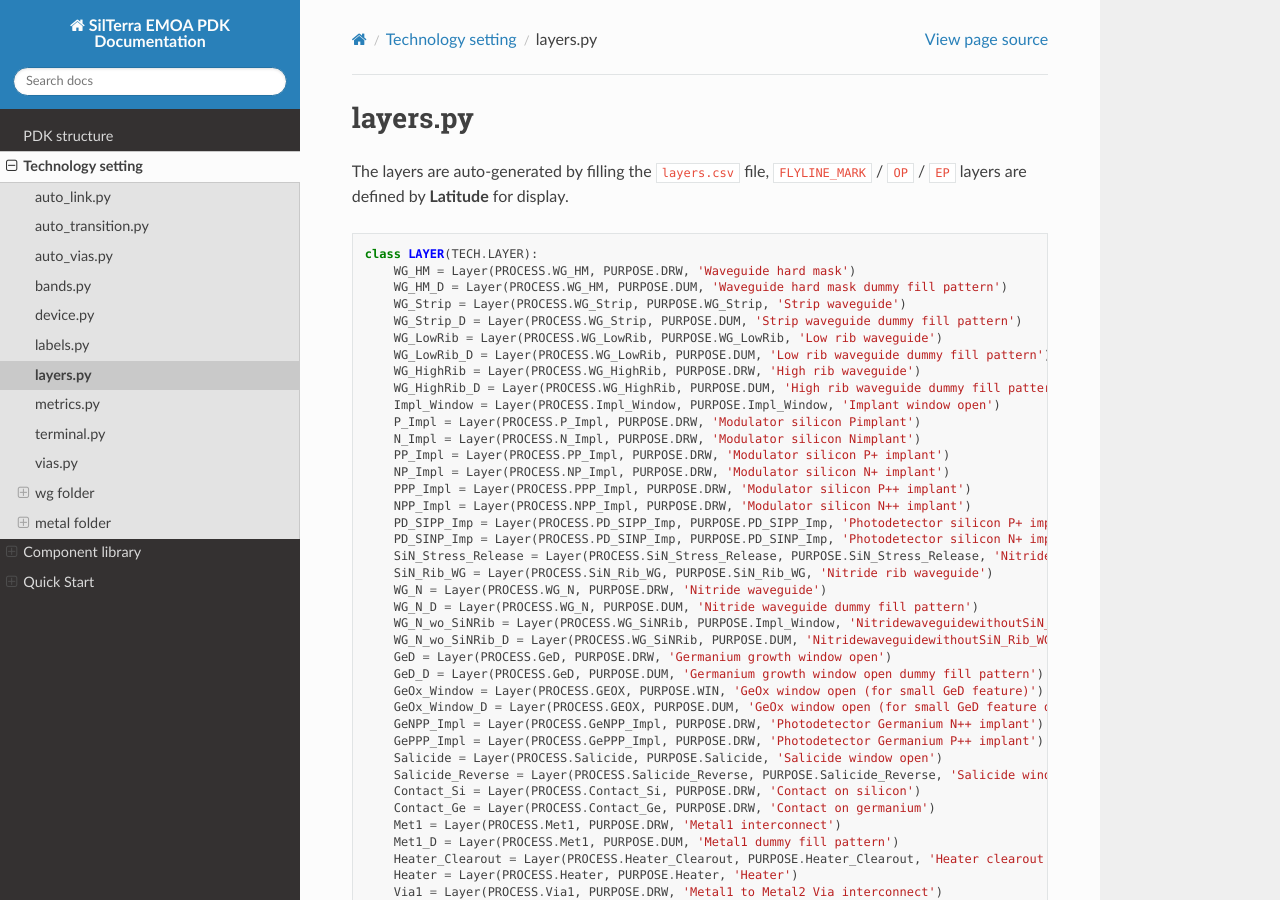
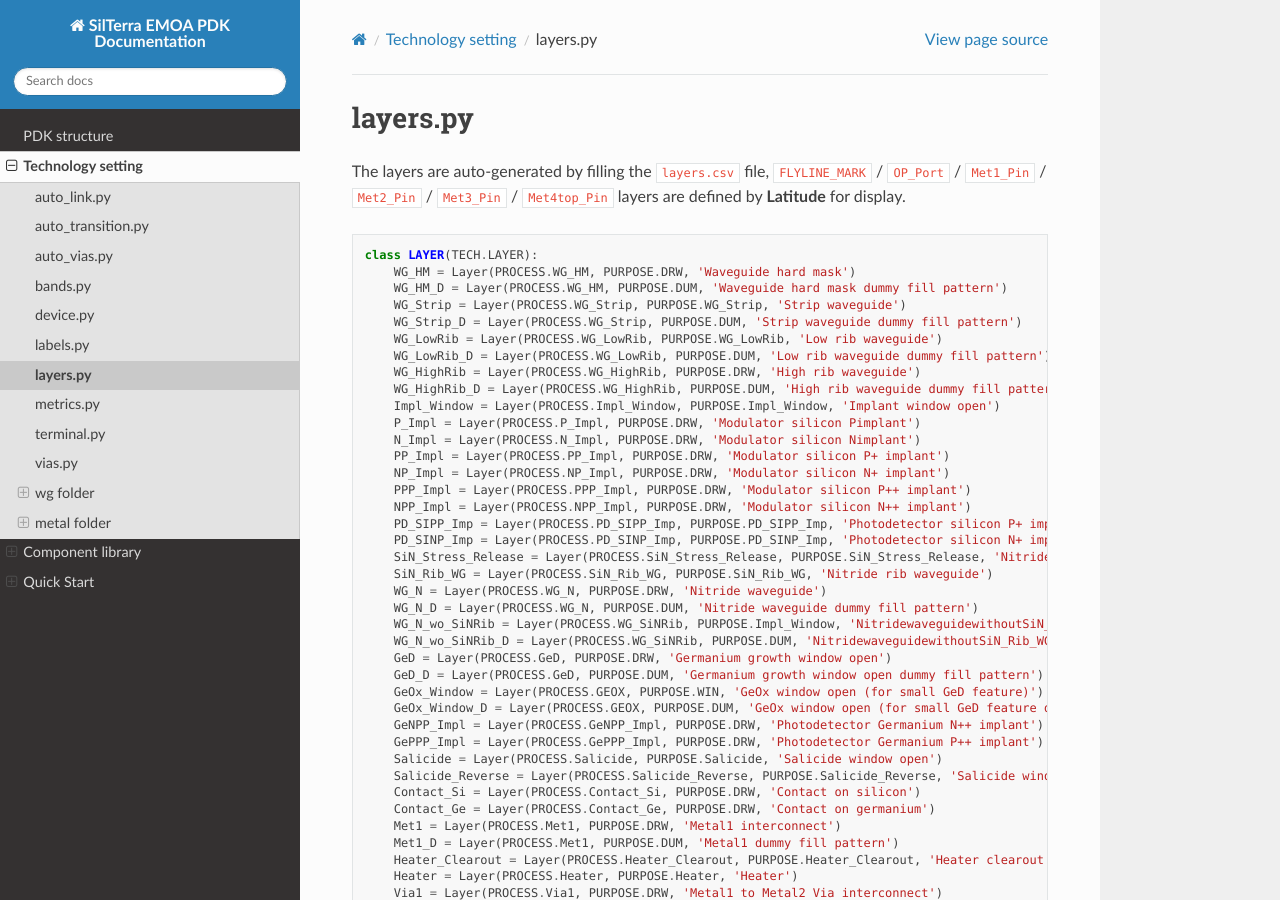
Before and after one commit to Latitudeda/SilTerra_EMOA_PDK, a Sphinx documentation site: the page built from docs/source/tech/layers.rst, in a window 1280 px wide and 900 px high. Built offline with Sphinx 7.4.7 and the Read the Docs theme 3.1.0, drawn with Linux system fonts in a browser that asks for light colours; pages that are not in the unit, such as notebooks, are missing from menus.

Commit message:
V261030_3

```diff
--- a/docs/source/tech/layers.rst
+++ b/docs/source/tech/layers.rst
@@ -1,7 +1,7 @@
 layers.py
 ==============
 
-The layers are auto-generated by filling the ``layers.csv`` file,  ``FLYLINE_MARK`` / ``OP`` / ``EP`` layers are defined by **Latitude** for display.
+The layers are auto-generated by filling the ``layers.csv`` file,  ``FLYLINE_MARK`` / ``OP_Port`` / ``Met1_Pin`` / ``Met2_Pin`` / ``Met3_Pin`` / ``Met4top_Pin`` layers are defined by **Latitude** for display.
 
 ::
 
--- a/docs/source/tech/metal_init.rst
+++ b/docs/source/tech/metal_init.rst
@@ -1,4 +1,4 @@
 __init__.py
 ===================
 
-Define the METAL class, which consists of the ``M1``, ``M2``, ``M3`` and ``M4`` metal classes. Metal line widths are defined through class constants such as ``W5``, ``W10``, ``W20``, ``W30`` and ``W40``.
+Define the METAL class, which consists of the ``MET1``, ``MET2``, ``MET3`` and ``MET4`` metal classes. Metal line widths are defined through class constants such as ``W5``, ``W10``, ``W20``, ``W30`` and ``W40``.
--- a/docs/source/tech/wg_init.rst
+++ b/docs/source/tech/wg_init.rst
@@ -1,7 +1,7 @@
 __init__.py
 ===================
 
-Define the WG class which consists of classes such as ``STRIP.C.WIRE`` / ``LRIB.C.WIRE`` / ``HRIB.C.WIRE`` / ``SIN_STRIP.C.WIRE`` / ``SIN_STRIP1.C.WIRE`` / ``SIN_RIB.C.WIRE`` / ``SIN_RIB1.C.WIRE``. The width of the waveguide is set here according the parameters in ``constant.py`` file. **PhotoCAD** also supports CD bias control of the waveguide width. The CD bias setting can be implemented in ``strip.py`` / ``lrib.py`` / ``hrib.py`` / ``sin_strip.py`` / ``sin_strip1.py`` / ``sin_rib.py`` / ``sin_rib1.py``.
+Define the WG class which consists of classes such as ``STRIP.C.WIRE`` / ``LRIB.C.WIRE`` / ``LowRib.C.WIRE`` / ``HRIB.C.WIRE`` / ``HighRib.C.WIRE`` / ``SIN_STRIP.C.WIRE`` / ``SIN_STRIP1.C.WIRE`` / ``SIN_RIB.C.WIRE`` / ``SIN_RIB1.C.WIRE``. The width of the waveguide is set here according the parameters in ``constant.py`` file. **PhotoCAD** also supports CD bias control of the waveguide width. The CD bias setting can be implemented in ``strip.py`` / ``lrib.py`` / ``lowrib.py`` / ``hrib.py`` / ``highrib.py`` / ``sin_strip.py`` / ``sin_strip1.py`` / ``sin_rib.py`` / ``sin_rib1.py``.
 
 .. table:: Waveguide Type Table
 
```
